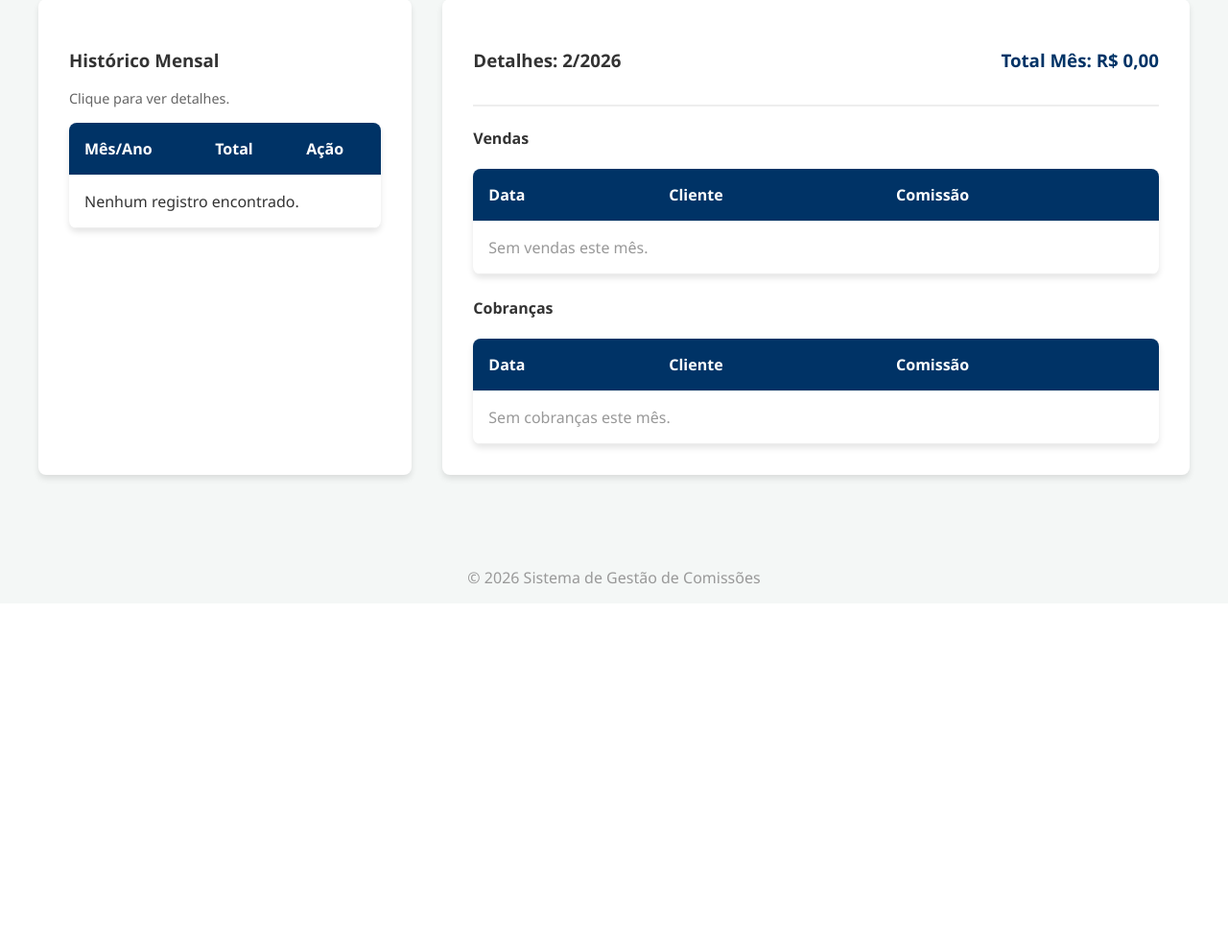
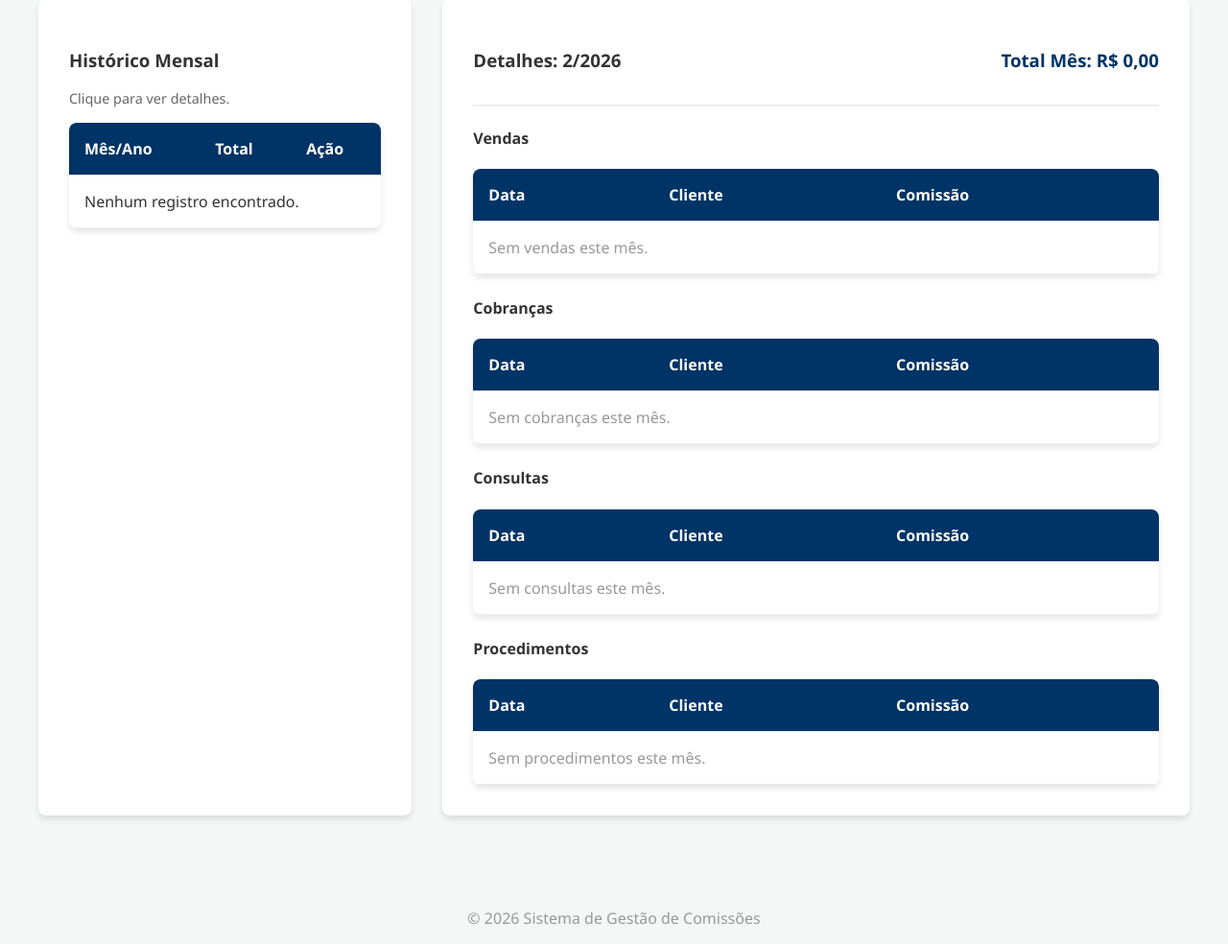
Before and after one commit to lusianegomes123-hue/gestaodecomissao, a Flask app: page /geral in a window 1280 px wide. Shown: the part 305-1289 px from the top of the page at 96% size. Before the commit the page ends 914 px from the top, so only its background shows below. Run offline with Flask 3, Linux system fonts and the light colour scheme; the visitor is signed in with stand-in values (Sample User, id 1); data that the repository does not hold is empty.

Commit message:
Feat: Add details for Consultations and Procedures in reports

```diff
--- a/templates/relatorios.html
+++ b/templates/relatorios.html
@@ -100,6 +100,54 @@
                 {% endfor %}
             </tbody>
         </table>
+
+        <h4 style="margin-top: 1.5rem;">Consultas</h4>
+        <table>
+            <thead>
+                <tr>
+                    <th>Data</th>
+                    <th>Cliente</th>
+                    <th>Comissão</th>
+                </tr>
+            </thead>
+            <tbody>
+                {% for c in detalhes['consultas'] %}
+                <tr>
+                    <td>{{ c.data_consulta.strftime('%d/%m') }}</td>
+                    <td>{{ c.nome_cliente }}</td>
+                    <td>R$ {{ "%.2f"|format(c.comissao_calculada)|replace('.', ',') }}</td>
+                </tr>
+                {% else %}
+                <tr>
+                    <td colspan="3" style="color: #999;">Sem consultas este mês.</td>
+                </tr>
+                {% endfor %}
+            </tbody>
+        </table>
+
+        <h4 style="margin-top: 1.5rem;">Procedimentos</h4>
+        <table>
+            <thead>
+                <tr>
+                    <th>Data</th>
+                    <th>Cliente</th>
+                    <th>Comissão</th>
+                </tr>
+            </thead>
+            <tbody>
+                {% for p in detalhes['procedimentos'] %}
+                <tr>
+                    <td>{{ p.data_procedimento.strftime('%d/%m') }}</td>
+                    <td>{{ p.nome_cliente }}</td>
+                    <td>R$ {{ "%.2f"|format(p.comissao_calculada)|replace('.', ',') }}</td>
+                </tr>
+                {% else %}
+                <tr>
+                    <td colspan="3" style="color: #999;">Sem procedimentos este mês.</td>
+                </tr>
+                {% endfor %}
+            </tbody>
+        </table>
     </div>
 </div>
 {% endblock %}
```
